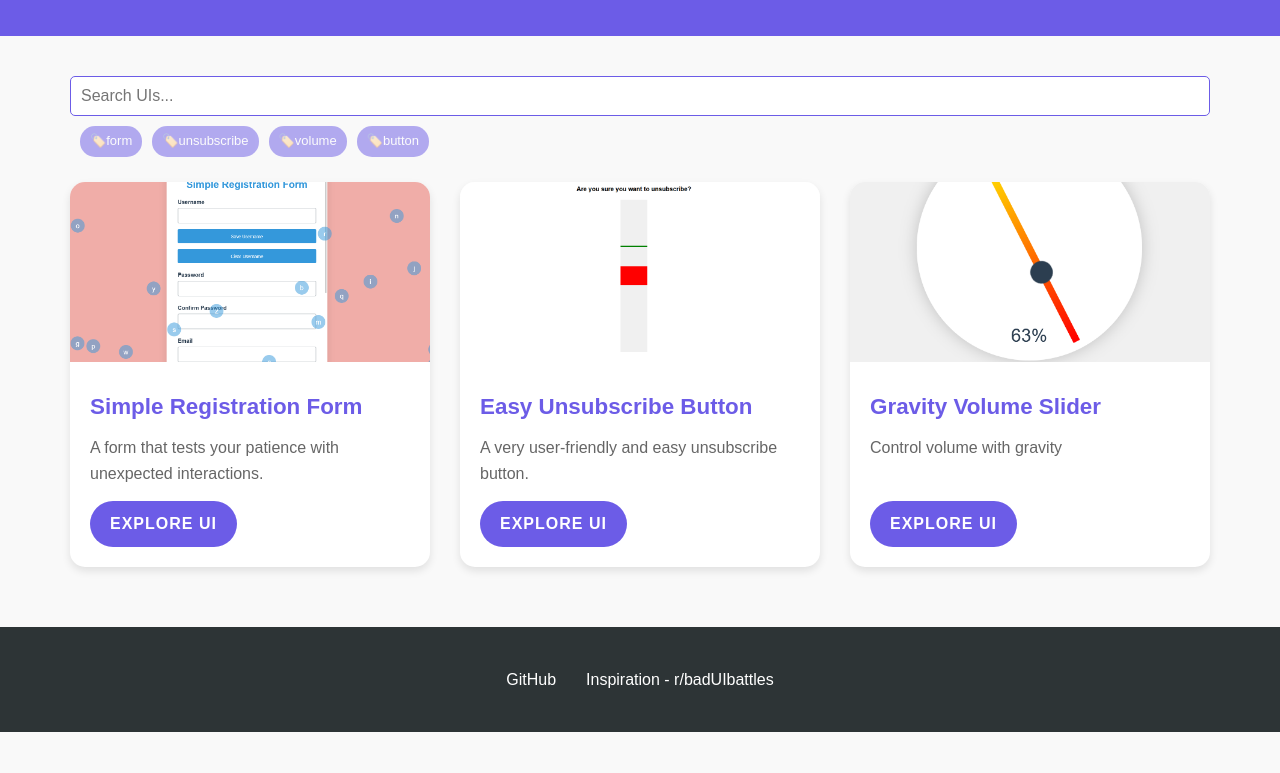
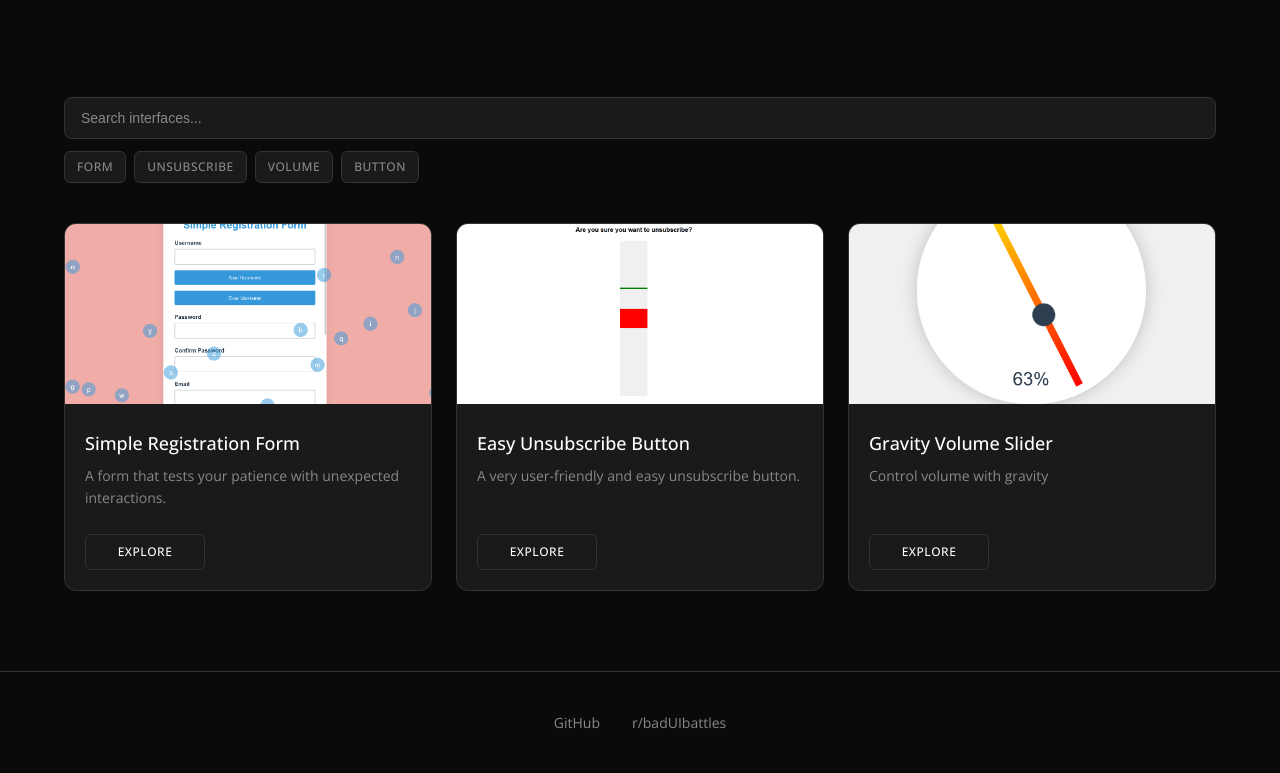
Before and after one commit to swatishchoudhury/BadUI, a plain HTML site: page index.html in a window 1280 px wide. Shown: the part 155-928 px from the top of the page. Before the commit the page ends 887 px from the top, so only its background shows below. Drawn offline with nearby package versions, Linux system fonts and the light colour scheme; a web font is replaced by a local one.

Commit message:
update index UI

```diff
--- a/index.html
+++ b/index.html
@@ -5,209 +5,261 @@
     <meta charset="UTF-8">
     <meta name="viewport" content="width=device-width, initial-scale=1.0">
     <title>Bad UIs</title>
-    <link href="https://fonts.googleapis.com/css2?family=Product+Sans:wght@400;700&display=swap" rel="stylesheet">
+    <link href="https://fonts.googleapis.com/css2?family=Open+Sans:wght@300;400;500;600&display=swap" rel="stylesheet">
     <style>
+        * {
+            margin: 0;
+            padding: 0;
+            box-sizing: border-box;
+        }
+
         :root {
-            --primary-color: #6c5ce7;
-            --secondary-color: #2d3436;
-            --background-color: #f9f9f9;
-            --text-color: #2d3436;
-            --card-background: #ffffff;
+            --bg-primary: #0a0a0a;
+            --bg-secondary: #111111;
+            --bg-card: #1a1a1a;
+            --text-primary: #ffffff;
+            --text-secondary: #888888;
+            --accent: #ffffff;
+            --border: #333333;
+            --hover: #2a2a2a;
         }
 
         body {
-            font-family: 'Product Sans', sans-serif;
-            line-height: 1.6;
-            color: var(--text-color);
-            background-color: var(--background-color);
-            margin: 0;
-            padding: 0;
-            min-height: 100vh;
-            display: flex;
-            flex-direction: column;
+            font-family: 'Open Sans', sans-serif;
+            background-color: var(--bg-primary);
+            color: var(--text-primary);
+            line-height: 1.5;
+            font-weight: 400;
         }
 
         .container {
-            margin: 0 50px 0 50px;
-            padding: 20px;
-            flex-grow: 1;
+            max-width: 1200px;
+            margin: 0 auto;
+            padding: 0 24px;
         }
 
-
         header {
-            background-color: var(--primary-color);
-            color: #ffffff;
+            padding: 60px 0;
             text-align: center;
-            padding: .5rem 0;
         }
 
         h1 {
-            margin: 0;
-            font-size: 3rem;
-            font-weight: 700;
-            letter-spacing: -1px;
+            font-size: 2.5rem;
+            font-weight: 600;
+            margin-bottom: 8px;
+            letter-spacing: -0.02em;
         }
 
         .subtitle {
-            font-size: 1.2rem;
-            margin-top: 0.5rem;
-            opacity: 0.9;
+            font-size: 1rem;
+            color: var(--text-secondary);
+            font-weight: 400;
         }
 
-        .search-filter {
-            margin-top: 20px;
+        .controls {
+            margin: 40px 0;
             display: flex;
-            flex-wrap: wrap;
-            gap: 10px;
+            flex-direction: column;
+            align-items: stretch;
+            gap: 0;
         }
 
         #search {
-            flex-grow: 1;
-            padding: 10px;
-            font-size: 1rem;
-            border: 1px solid var(--primary-color);
-            border-radius: 5px;
+            flex: 1;
+            min-width: 200px;
+            padding: 12px 16px;
+            background: var(--bg-card);
+            border: 1px solid var(--border);
+            border-radius: 8px;
+            color: var(--text-primary);
+            font-size: 0.875rem;
+            font-weight: 400;
+            transition: border-color 0.2s ease;
+        }
+
+        #search:focus {
+            outline: none;
+            border-color: var(--accent);
+        }
+
+        #search::placeholder {
+            color: var(--text-secondary);
         }
 
         .tag-filter {
-            padding: 10px;
             display: flex;
+            gap: 8px;
             flex-wrap: wrap;
-            gap: 10px;
+            margin-top: 12px;
         }
 
         .tag {
-            background-color: var(--primary-color);
-            color: #ffffff;
-            padding: 5px 10px;
-            border-radius: 15px;
+            padding: 6px 12px;
+            background: var(--bg-card);
+            border: 1px solid var(--border);
+            border-radius: 6px;
+            color: var(--text-secondary);
+            font-size: 0.75rem;
+            font-weight: 500;
             cursor: pointer;
-            opacity: 50%;
-            transition: transform, opacity 0.3s ease-out;
-            user-select: none;
-            font-size: small;
+            transition: all 0.2s ease;
+            text-transform: uppercase;
+            letter-spacing: 0.5px;
+        }
+
+        .tag:hover {
+            background: var(--hover);
+            border-color: var(--accent);
         }
 
         .tag.active {
-            opacity: 100;
-            transform: scale(1.02);
+            background: var(--accent);
+            color: var(--bg-primary);
+            border-color: var(--accent);
         }
 
         #clearTags {
             display: none;
-            background-color: var(--primary-color);
-            color: #ffffff;
-            padding: 5px 10px;
-            border-radius: 15px;
+            padding: 6px 12px;
+            background: transparent;
+            border: 1px solid var(--border);
+            border-radius: 6px;
+            color: var(--text-secondary);
+            font-size: 0.75rem;
+            font-weight: 500;
             cursor: pointer;
-            font-size: small;
-            border: none;
+            transition: all 0.2s ease;
+            text-transform: uppercase;
+            letter-spacing: 0.5px;
         }
 
         #clearTags:hover {
-            opacity: 0.9;
-            transform: scale(1.02);
+            background: var(--hover);
+            border-color: var(--accent);
         }
 
         .gallery {
             display: grid;
-            grid-template-columns: repeat(auto-fill, minmax(280px, 1fr));
-            gap: 30px;
-            margin-top: 15px;
+            grid-template-columns: repeat(auto-fill, minmax(300px, 1fr));
+            gap: 24px;
+            margin-bottom: 80px;
         }
 
         .ui-item {
-            background-color: var(--card-background);
-            border-radius: 15px;
+            background: var(--bg-card);
+            border: 1px solid var(--border);
+            border-radius: 12px;
             overflow: hidden;
-            transition: transform 0.3s ease, box-shadow 0.3s ease;
-            box-shadow: 0 4px 8px rgba(0, 0, 0, 0.1);
+            transition: all 0.3s ease;
         }
 
         .ui-item:hover {
-            transform: translateY(-5px);
-            box-shadow: 0 10px 20px rgba(108, 92, 231, 0.2);
+            transform: translateY(-2px);
+            /* border-color: var(--accent); */
         }
 
         .ui-item img {
             width: 100%;
             height: 180px;
             object-fit: cover;
+            background: var(--bg-secondary);
         }
 
         .ui-item-content {
             padding: 20px;
+            display: flex;
+            flex-direction: column;
+            min-height: 180px;
         }
 
         .ui-item h3 {
-            margin: 0 0 10px;
-            color: var(--primary-color);
-            font-size: 1.4rem;
-            font-weight: 700;
+            font-size: 1.125rem;
+            font-weight: 500;
+            margin-bottom: 8px;
+            color: var(--text-primary);
         }
 
         .ui-item p {
-            margin: 0 0 15px;
-            font-size: 1rem;
-            color: #666;
+            font-size: 0.875rem;
+            color: var(--text-secondary);
+            margin-bottom: auto;
+            line-height: 1.6;
         }
 
         .ui-item a {
             display: inline-block;
-            padding: 10px 20px;
-            background-color: var(--primary-color);
-            color: #ffffff;
+            padding: 8px 16px;
+            background: transparent;
+            color: var(--text-primary);
             text-decoration: none;
-            border-radius: 25px;
-            transition: background-color 0.3s ease, transform 0.3s ease;
-            font-weight: bold;
+            border: 1px solid var(--border);
+            border-radius: 6px;
+            font-size: 0.75rem;
+            font-weight: 500;
             text-transform: uppercase;
-            letter-spacing: 1px;
+            letter-spacing: 0.5px;
+            transition: all 0.2s ease;
+            margin-top: 16px;
+            width: 120px;
+            text-align: center;
         }
 
         .ui-item a:hover {
-            background-color: #5541c7;
-            transform: translateY(-2px);
+            background: var(--accent);
+            color: var(--bg-primary);
+            border-color: var(--accent);
         }
 
         footer {
-            background-color: var(--secondary-color);
-            color: #ffffff;
+            border-top: 1px solid var(--border);
+            padding: 40px 0;
             text-align: center;
-            padding: 20px 0;
-            margin-top: 40px;
         }
 
         .footer-content {
             display: flex;
             justify-content: center;
-            align-items: center;
+            gap: 32px;
             flex-wrap: wrap;
         }
 
         .footer-content a {
-            color: #ffffff;
+            color: var(--text-secondary);
             text-decoration: none;
-            margin: 0 15px;
-            transition: color 0.3s ease;
-            font-size: 1rem;
+            font-size: 0.875rem;
+            font-weight: 400;
+            transition: color 0.2s ease;
         }
 
         .footer-content a:hover {
-            color: var(--primary-color);
+            color: var(--text-primary);
         }
 
         @media (max-width: 768px) {
-            .gallery {
-                grid-template-columns: repeat(auto-fill, minmax(250px, 1fr));
+            .container {
+                padding: 0 16px;
+            }
+
+            header {
+                padding: 40px 0;
             }
 
             h1 {
-                font-size: 2.5rem;
+                font-size: 2rem;
             }
 
-            .subtitle {
-                font-size: 1.1rem;
+            .controls {
+                flex-direction: column;
+                align-items: stretch;
+            }
+
+            .tag-filter {
+                justify-content: center;
+            }
+
+            .gallery {
+                grid-template-columns: 1fr;
+                gap: 16px;
             }
         }
     </style>
@@ -222,23 +274,24 @@
     </header>
 
     <main class="container">
-        <div class="search-filter">
-            <input type="text" id="search" placeholder="Search UIs...">
+        <div class="controls">
+            <input type="text" id="search" placeholder="Search interfaces...">
+            <div class="tag-filter">
+                <span class="tag" data-tag="form">Form</span>
+                <span class="tag" data-tag="unsubscribe">Unsubscribe</span>
+                <span class="tag" data-tag="volume">Volume</span>
+                <span class="tag" data-tag="button">Button</span>
+                <button id="clearTags">Clear</button>
+            </div>
         </div>
-        <div class="tag-filter">
-            <span class="tag" data-tag="form">🏷️form</span>
-            <span class="tag" data-tag="unsubscribe">🏷️unsubscribe</span>
-            <span class="tag" data-tag="volume">🏷️volume</span>
-            <span class="tag" data-tag="button">🏷️button</span>
-            <button id="clearTags">Clear Filters</button>
-        </div>
+
         <div class="gallery">
             <div class="ui-item" data-tags="form">
                 <img src="images/form.png" alt="form thumbnail">
                 <div class="ui-item-content">
                     <h3>Simple Registration Form</h3>
                     <p>A form that tests your patience with unexpected interactions.</p>
-                    <a href="form/">Explore UI</a>
+                    <a href="form/">Explore</a>
                 </div>
             </div>
             <div class="ui-item" data-tags="unsubscribe button">
@@ -246,15 +299,15 @@
                 <div class="ui-item-content">
                     <h3>Easy Unsubscribe Button</h3>
                     <p>A very user-friendly and easy unsubscribe button.</p>
-                    <a href="unsubscribe-button/">Explore UI</a>
+                    <a href="unsubscribe-button/">Explore</a>
                 </div>
             </div>
             <div class="ui-item" data-tags="volume">
                 <img src="images/gravity-volume.png" alt="gravity volume thumbnail">
                 <div class="ui-item-content">
                     <h3>Gravity Volume Slider</h3>
-                    <p>Control volume with gravity</p><br>
-                    <a href="gravity-volume/">Explore UI</a>
+                    <p>Control volume with gravity</p>
+                    <a href="gravity-volume/">Explore</a>
                 </div>
             </div>
         </div>
@@ -264,8 +317,7 @@
         <div class="container">
             <div class="footer-content">
                 <a href="https://github.com/swatishchoudhury" target="_blank">GitHub</a>
-                <a href="https://www.reddit.com/r/badUIbattles/" target="_blank">Inspiration -
-                    r/badUIbattles</a>
+                <a href="https://www.reddit.com/r/badUIbattles/" target="_blank">r/badUIbattles</a>
             </div>
         </div>
     </footer>
```
